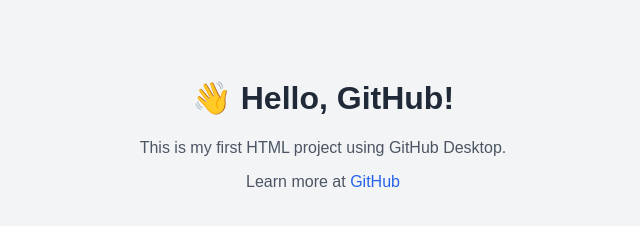
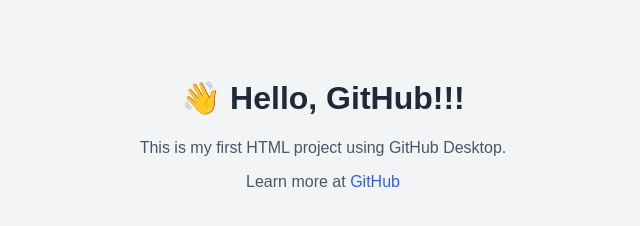
Before and after one commit to hermela1515/Blog_week6, a plain HTML site: page index.html in a window 1280 px wide. Shown: the whole page, without its empty margins (317-957 px from the left). Drawn offline with Linux system fonts and the light colour scheme.

Commit message:
update index.html

```diff
--- a/index.html
+++ b/index.html
@@ -24,7 +24,7 @@
   </style>
 </head>
 <body>
-  <h1>👋 Hello, GitHub!</h1>
+  <h1>👋 Hello, GitHub!!!</h1>
   <p>This is my first HTML project using GitHub Desktop.</p>
   <p>Learn more at <a href="https://github.com" target="_blank">GitHub</a></p>
 </body>
```
